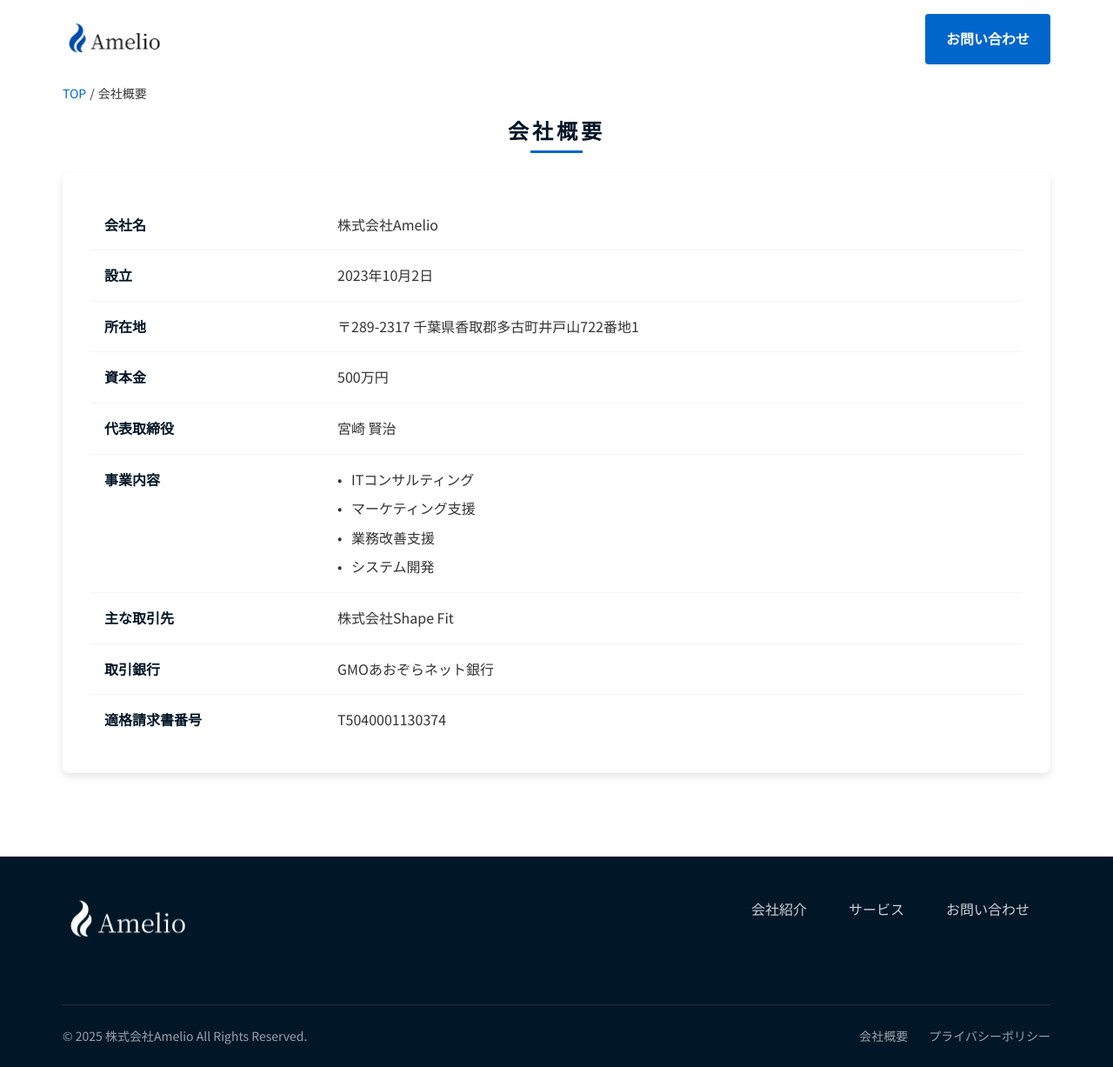
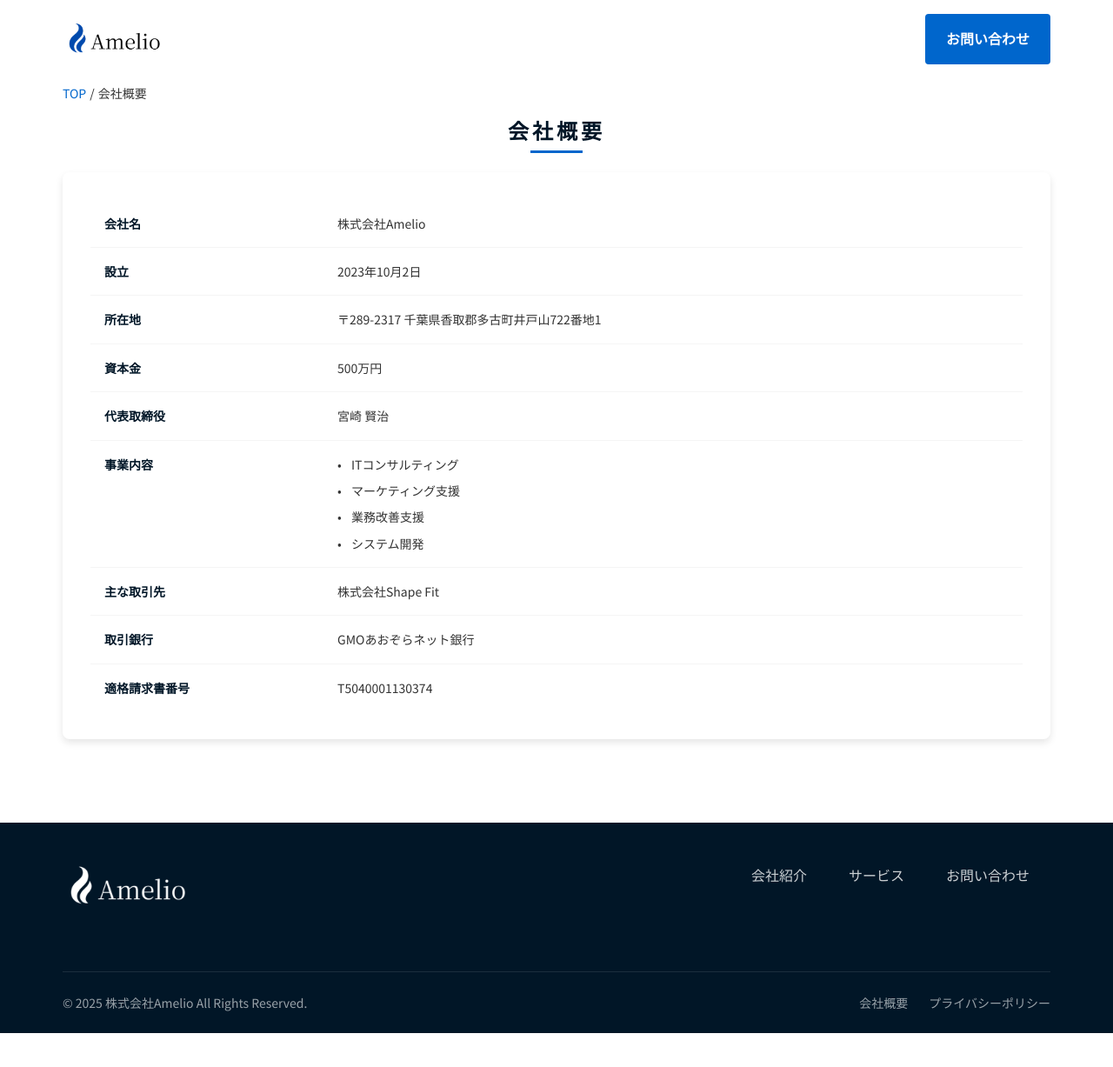
Before and after one commit to miyazakikna/corporate-site, a Next.js app: page /company in a window 1280 px wide. Shown: the whole page at 87% size. After the commit the page ends 1188 px from the top, so only its background shows below. Built offline with nearby package versions, Linux system fonts and the light colour scheme.

Commit message:
first commit

```diff
--- a/src/components/company/Company.module.scss
+++ b/src/components/company/Company.module.scss
@@ -11,8 +11,12 @@
   background-color: $white;
   border-radius: $border-radius-md;
   box-shadow: $shadow-md;
-  padding: $spacing-lg;
+  padding: $spacing-xs;
   margin-bottom: $spacing-xl;
+
+  @include respond-to('md') {
+    padding: $spacing-lg;
+  }
 }
 
 .companyTable {
@@ -24,6 +28,11 @@
     padding: $spacing-sm;
     border-bottom: 1px solid $light-gray;
     text-align: left;
+    font-size: $font-size-sm;
+
+    @include respond-to('md') {
+      padding: $font-size-base;
+    }
   }
 
   th {
--- a/src/components/footer/Footer.tsx
+++ b/src/components/footer/Footer.tsx
@@ -27,7 +27,7 @@
           <div className={styles.footerBrand}>
             <Link href='/' className={styles.footerLogo}>
               <Image
-                src='/logo.svg'
+                src='/logo.png'
                 alt='株式会社Amelio'
                 width={150}
                 height={40}
--- a/src/components/header/Header.tsx
+++ b/src/components/header/Header.tsx
@@ -39,7 +39,7 @@
       <div className={styles.container}>
         <Link href='/' className={styles.logo}>
           <Image
-            src='/logo.svg'
+            src='/logo.png'
             alt='株式会社Amelio'
             width={150}
             height={40}
```
Also changed, not shown: public/logo.png (added).
